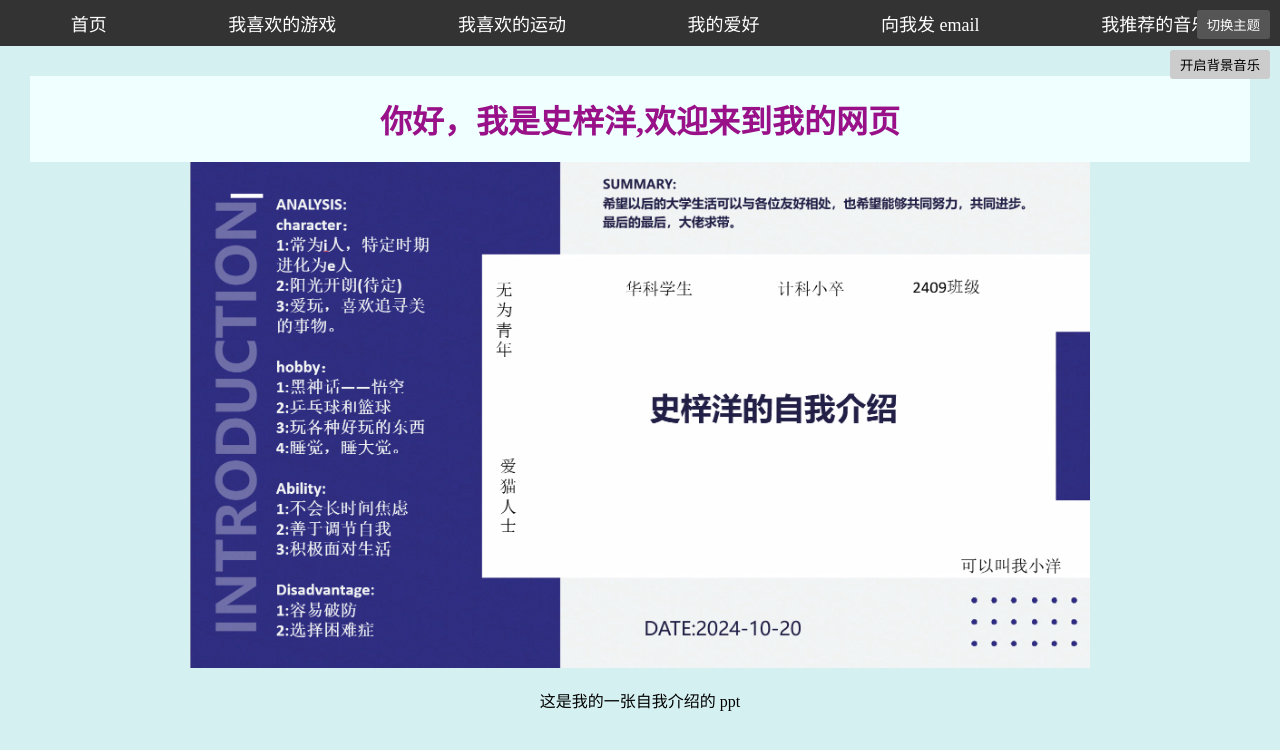
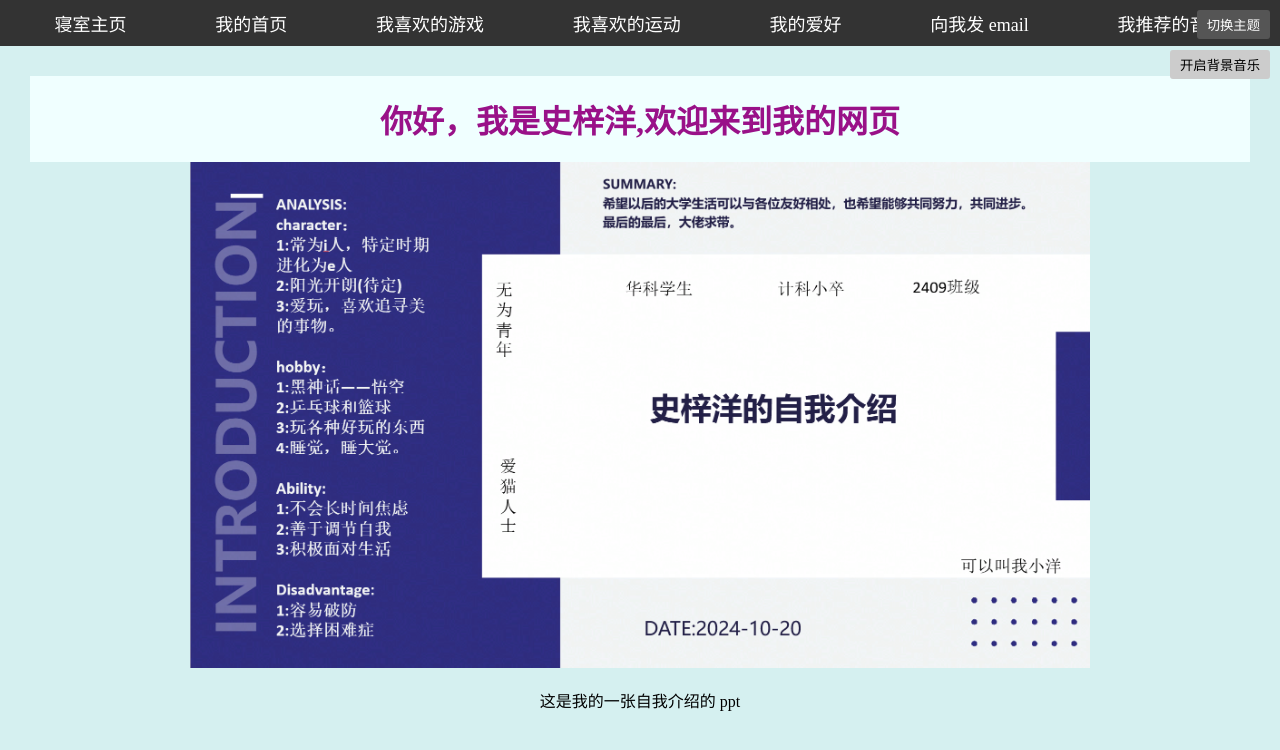
Before and after one commit to dun0928/szy789, a plain HTML site: page index.html in a window 1280 px wide. Drawn offline with Linux system fonts and the light colour scheme.

Commit message:
Update index.html

```diff
--- a/index.html
+++ b/index.html
@@ -93,7 +93,8 @@
 
 <body class="theme-light">
   <nav>
-    <a href="#">首页</a>
+    <a href="https://dun0928.github.io/roompage/">寝室主页</a>
+    <a href="index.html">我的首页</a>
     <a href="games.html">我喜欢的游戏</a>
     <a href="sports.html">我喜欢的运动</a>
     <a href="hobby.html">我的爱好</a>
```
